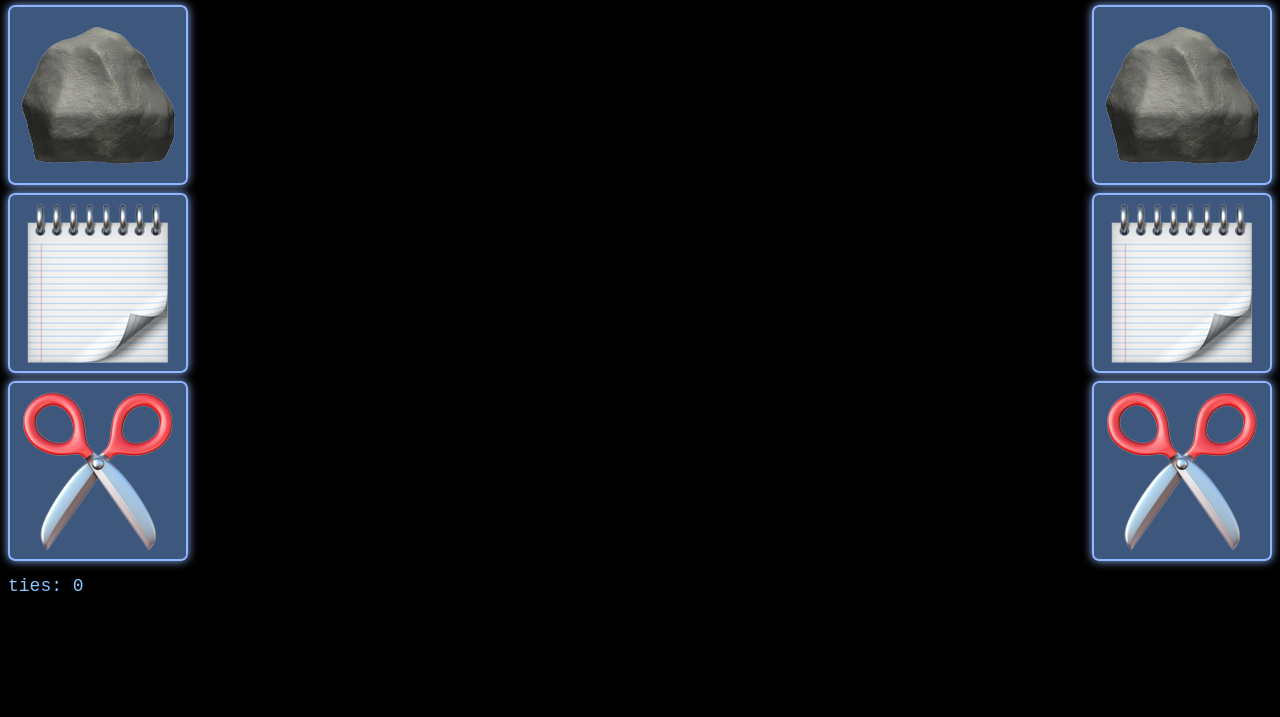
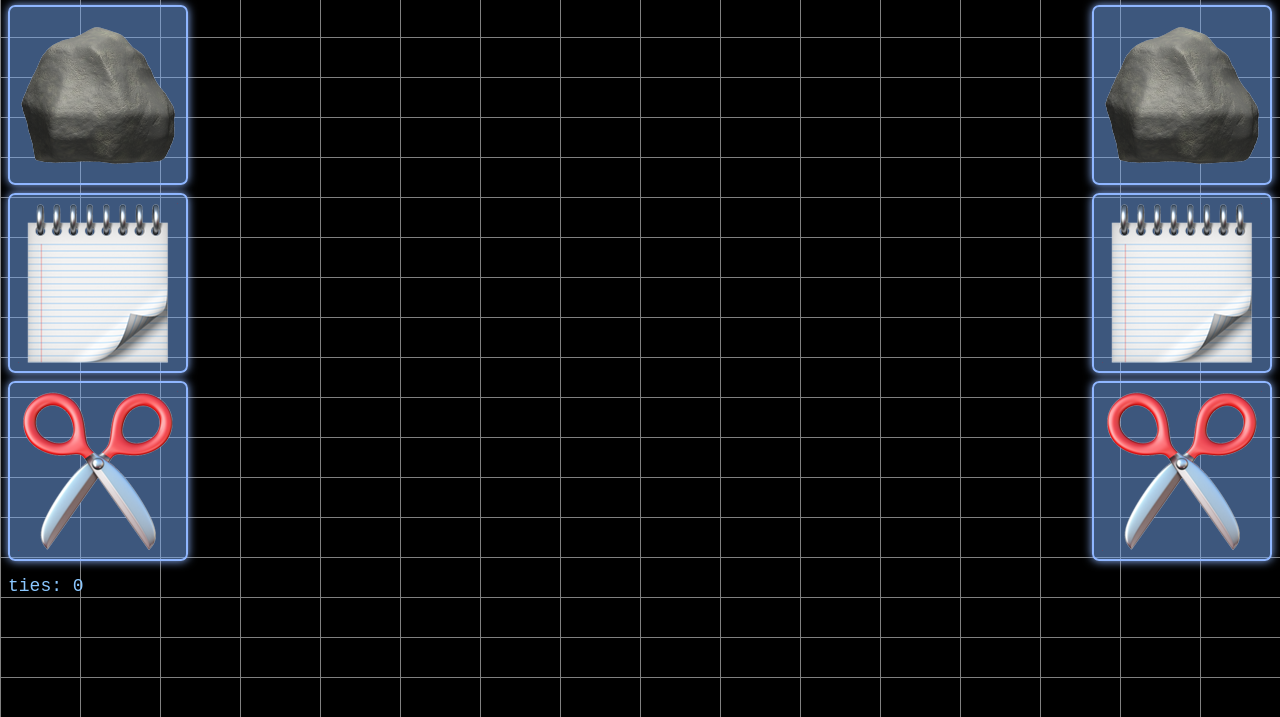
Before and after one commit to christianycaro/odin-rps, a plain HTML site: page index.html in a window 1280 px wide. Shown: the part 83-800 px from the top of the page. Drawn offline with Linux system fonts and the light colour scheme.

Commit message:
add background

```diff
--- a/style.css
+++ b/style.css
@@ -26,7 +26,11 @@ footer, header, hgroup, menu, nav, section {
 body {
 	line-height: 1;
 	font-family: 'Courier New', Courier, monospace;
-	background-color: black;
+	background-size: 80px 40px;
+	background-color: rgb(0, 0, 0);
+  background-image:
+    linear-gradient(to right, grey 1px, transparent 1px),
+    linear-gradient(to bottom, grey 1px, transparent 1px);
 }
 ol, ul {
 	list-style: none;
```
